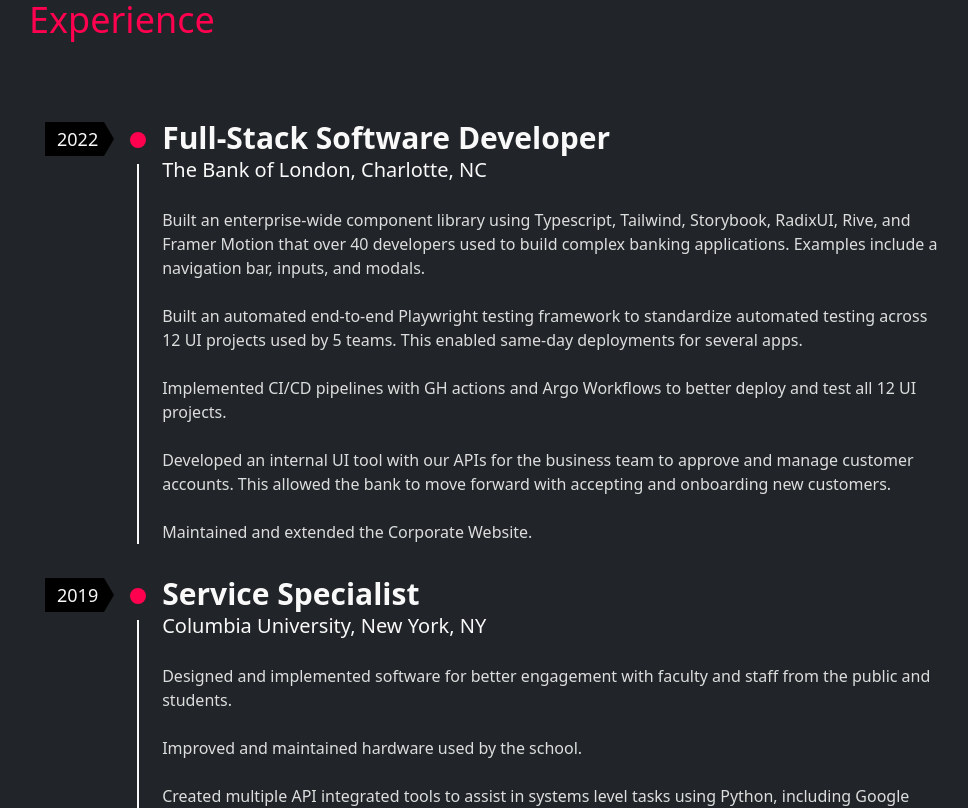
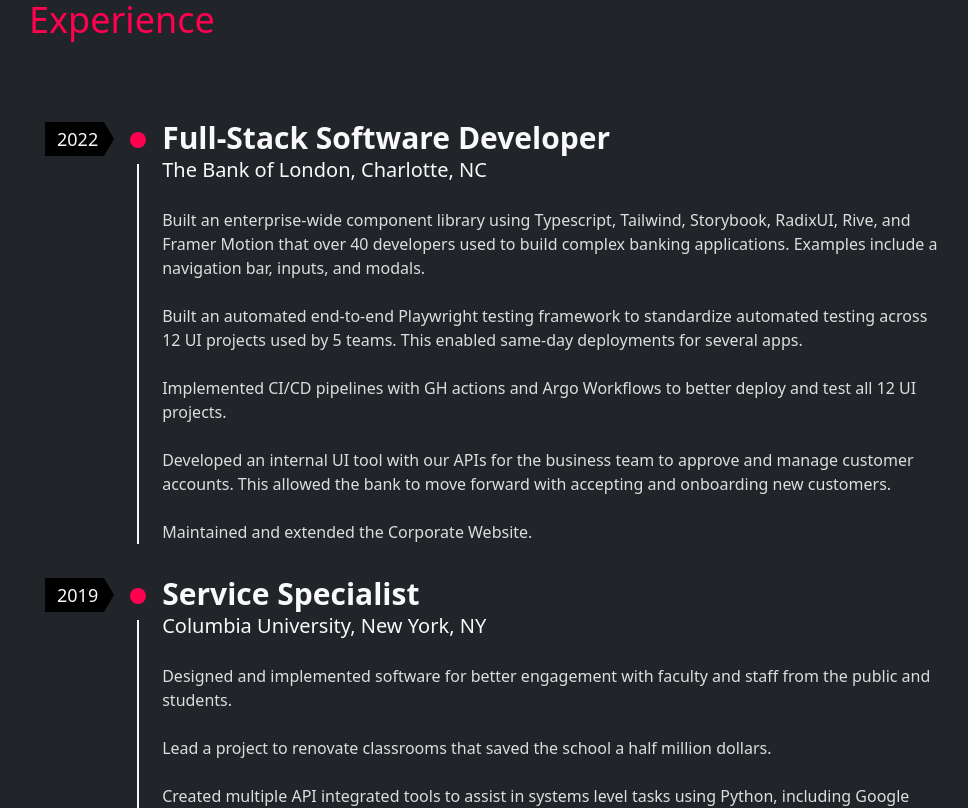
Before and after one commit to AsianHam/my-website, a Next.js app: page / in a window 1280 px wide. Shown: the part 920-1728 px from the top of the page, without its empty margins (147-1115 px from the left). Built offline with nearby package versions, Linux system fonts and the light colour scheme.

Commit message:
add animations to experience section

```diff
--- a/src/components/experience-card.tsx
+++ b/src/components/experience-card.tsx
@@ -1,5 +1,9 @@
-import { ReactElement } from 'react';
-import { Tag } from './tag';
+"use client";
+
+import { ReactElement, useRef } from "react";
+import { Tag } from "./tag";
+import { useInView } from "framer-motion";
+import { useWindowDimensions } from "./window-dimensions";
 
 interface ExperienceCardProps {
   title: string;
@@ -13,19 +17,35 @@
   subtitle,
   textContent,
   tagText,
-}: ExperienceCardProps) => (
-  <div className='flex flex-col 768:flex-row'>
-    <Tag textContent={tagText} />
-    <span className='flex mt-8 768:mt-0'>
-      <div className='flex flex-col w-4 mx-4 items-center shrink-0'>
-        <span className='w-full h-4 shrink-0 mt-3 bg-torch-red rounded-full' />
-        <span className='w-0.5 h-full bg-alabaster mt-4' />
+}: ExperienceCardProps) => {
+  const ref = useRef(null);
+  const isInView = useInView(ref, { once: true });
+
+  const { width } = useWindowDimensions();
+
+  return (
+    <section ref={ref}>
+      <div
+        className="flex flex-col 768:flex-row"
+        style={{
+          transform: isInView ? "none" : `translateX(${width}px)`,
+          opacity: isInView ? 1 : 0,
+          transition: "all 0.7s ease-out",
+        }}
+      >
+        <Tag textContent={tagText} />
+        <span className="flex mt-8 768:mt-0">
+          <div className="flex flex-col w-4 mx-4 items-center shrink-0">
+            <span className="w-full h-4 shrink-0 mt-3 bg-torch-red rounded-full" />
+            <span className="w-0.5 h-full bg-alabaster mt-4" />
+          </div>
+          <div className="flex flex-col place-self-start">
+            <h3 className="text-3xl text-alabaster font-bold">{title}</h3>
+            <h4 className="text-xl text-alabaster">{subtitle}</h4>
+            <span className="text-iron mt-6">{textContent}</span>
+          </div>
+        </span>
       </div>
-      <div className='flex flex-col place-self-start'>
-        <h3 className='text-3xl text-alabaster font-bold'>{title}</h3>
-        <h4 className='text-xl text-alabaster'>{subtitle}</h4>
-        <span className='text-iron mt-6'>{textContent}</span>
-      </div>
-    </span>
-  </div>
-);
+    </section>
+  );
+};
--- a/src/components/sections/experience.tsx
+++ b/src/components/sections/experience.tsx
@@ -1,102 +1,105 @@
-import { forwardRef } from 'react';
-import { ExperienceCard } from '../experience-card';
+import { forwardRef } from "react";
+import { ExperienceCard } from "../experience-card";
 
 export const ExperienceSection = forwardRef<HTMLElement>((_props, ref) => (
   <section
-    id='experience'
-    className='flex flex-col justify-center w-full h-full pt-30'
+    id="experience"
+    className="flex flex-col justify-center w-full h-full pt-30"
     ref={ref}
   >
-    <h2 className='768:pl-16 flex text-torch-red text-4xl'>Experience</h2>
-    <div className='pt-10 768:px-20 768:pt-20 768:pb-20 flex flex-col gap-8'>
+    <h2 className="768:pl-16 flex text-torch-red text-4xl 1440:text-5xl">
+      Experience
+    </h2>
+    <div className="pt-10 768:px-20 768:pt-20 768:pb-20 flex flex-col gap-8">
       <ExperienceCard
-        tagText='2022'
-        title='Full-Stack Software Developer'
-        subtitle='The Bank of London, Charlotte, NC'
+        tagText="2022"
+        title="Full-Stack Software Developer"
+        subtitle="The Bank of London, Charlotte, NC"
         textContent={[
-          <p key='exp 3 sentence 1'>
+          <p key="exp 3 sentence 1">
             Built an enterprise-wide component library using Typescript,
             Tailwind, Storybook, RadixUI, Rive, and Framer Motion that over 40
             developers used to build complex banking applications. Examples
             include a navigation bar, inputs, and modals.
           </p>,
-          <br key='exp 3 break 1' />,
-          <p key='exp 3 sentence 2'>
+          <br key="exp 3 break 1" />,
+          <p key="exp 3 sentence 2">
             Built an automated end-to-end Playwright testing framework to
             standardize automated testing across 12 UI projects used by 5 teams.
             This enabled same-day deployments for several apps.
           </p>,
-          <br key='exp 3 break 2' />,
-          <p key='exp 3 sentence 3'>
+          <br key="exp 3 break 2" />,
+          <p key="exp 3 sentence 3">
             Implemented CI/CD pipelines with GH actions and Argo Workflows to
             better deploy and test all 12 UI projects.
           </p>,
-          <br key='exp 3 break-3' />,
-          <p key='exp 3 sentence 4'>
+          <br key="exp 3 break-3" />,
+          <p key="exp 3 sentence 4">
             Developed an internal UI tool with our APIs for the business team to
             approve and manage customer accounts. This allowed the bank to move
             forward with accepting and onboarding new customers.
           </p>,
-          <br key='exp 3 break-4' />,
-          <p key='exp 3 sentence 5'>
+          <br key="exp 3 break-4" />,
+          <p key="exp 3 sentence 5">
             Maintained and extended the Corporate Website.
           </p>,
         ]}
       />
       <ExperienceCard
-        tagText='2019'
-        title='Service Specialist'
-        subtitle='Columbia University, New York, NY'
+        tagText="2019"
+        title="Service Specialist"
+        subtitle="Columbia University, New York, NY"
         textContent={[
-          <p key='exp 2 sentence 1'>
+          <p key="exp 2 sentence 1">
             Designed and implemented software for better engagement with faculty
             and staff from the public and students.
           </p>,
-          <br key='exp 2 break 1' />,
-          <p key='exp 2 sentence 2'>
-            Improved and maintained hardware used by the school.
+          <br key="exp 2 break 1" />,
+          <p key="exp 2 sentence 2">
+            Lead a project to renovate classrooms that saved the school a half
+            million dollars.
           </p>,
-          <br key='exp 2 break 2' />,
-          <p key='exp 2 sentence 3'>
+          <br key="exp 2 break 2" />,
+          <p key="exp 2 sentence 3">
             Created multiple API integrated tools to assist in systems level
             tasks using Python, including Google Calendar, Google Sheets,
             Zendesk, and Zoom.
           </p>,
-          <br key='exp 2 break 3' />,
-          <p key='exp 2 sentence 4'>
+          <br key="exp 2 break 3" />,
+          <p key="exp 2 sentence 4">
             Designed and implemented an interactive display that connects a
             seating database with a touch interface for the public to find where
             staff and faculty are sitting in a building.
           </p>,
-          <br key='exp 2 break 4' />,
-          <p key='exp 2 sentence 5'>
+          <br key="exp 2 break 4" />,
+          <p key="exp 2 sentence 5">
             Configured and maintained a website and adjoining database to
             organize and implement summer courses for the school.
           </p>,
-          <br key='exp 2 break 5' />,
-          <p key='exp 2 sentence 6'>
+          <br key="exp 2 break 5" />,
+          <p key="exp 2 sentence 6">
             Created a stateless Flask and React server to handle API calls
             between the various systems and tools that are used by the school.
           </p>,
         ]}
       />
       <ExperienceCard
-        tagText='2018'
-        title='Research Student'
-        subtitle='Columbia University, New York, NY'
+        tagText="2018"
+        title="Research Student"
+        subtitle="Columbia University, New York, NY"
         textContent={[
-          <p key='exp 1 sentence 1'>
+          <p key="exp 1 sentence 1">
             Developed and implemented a tool that uses GDAL libraries and
             methods to create a rasterized image using output from the Solutions
             object in GeoClaw using python.
           </p>,
-          <br key='exp 1 break 1' />,
-          <p key='exp 1 sentence 2'>
+          <br key="exp 1 break 1" />,
+          <p key="exp 1 sentence 2">
             Integrated new rasterizing method into ClawPack while maintaining
             original plotting settings and methods.
           </p>,
-          <br key='exp 1 break 2' />,
-          <p key='exp 1 sentence 3'>
+          <br key="exp 1 break 2" />,
+          <p key="exp 1 sentence 3">
             Optimized method for use by a supercomputer to handle large
             datasets.
           </p>,
@@ -106,4 +109,4 @@
   </section>
 ));
 
-ExperienceSection.displayName = 'ExperienceSection';
+ExperienceSection.displayName = "ExperienceSection";
--- /dev/null
+++ b/src/components/window-dimensions.tsx
@@ -0,0 +1,28 @@
+"use client";
+
+import { useEffect, useState } from "react";
+
+const getWindowDimensions = () => {
+  const { innerWidth: width, innerHeight: height } = window;
+  return {
+    width,
+    height,
+  };
+};
+
+export const useWindowDimensions = () => {
+  const [windowDimensions, setWindowDimensions] = useState(
+    getWindowDimensions()
+  );
+
+  useEffect(() => {
+    function handleResize() {
+      setWindowDimensions(getWindowDimensions());
+    }
+
+    window.addEventListener("resize", handleResize);
+    return () => window.removeEventListener("resize", handleResize);
+  }, []);
+
+  return windowDimensions;
+};
```
